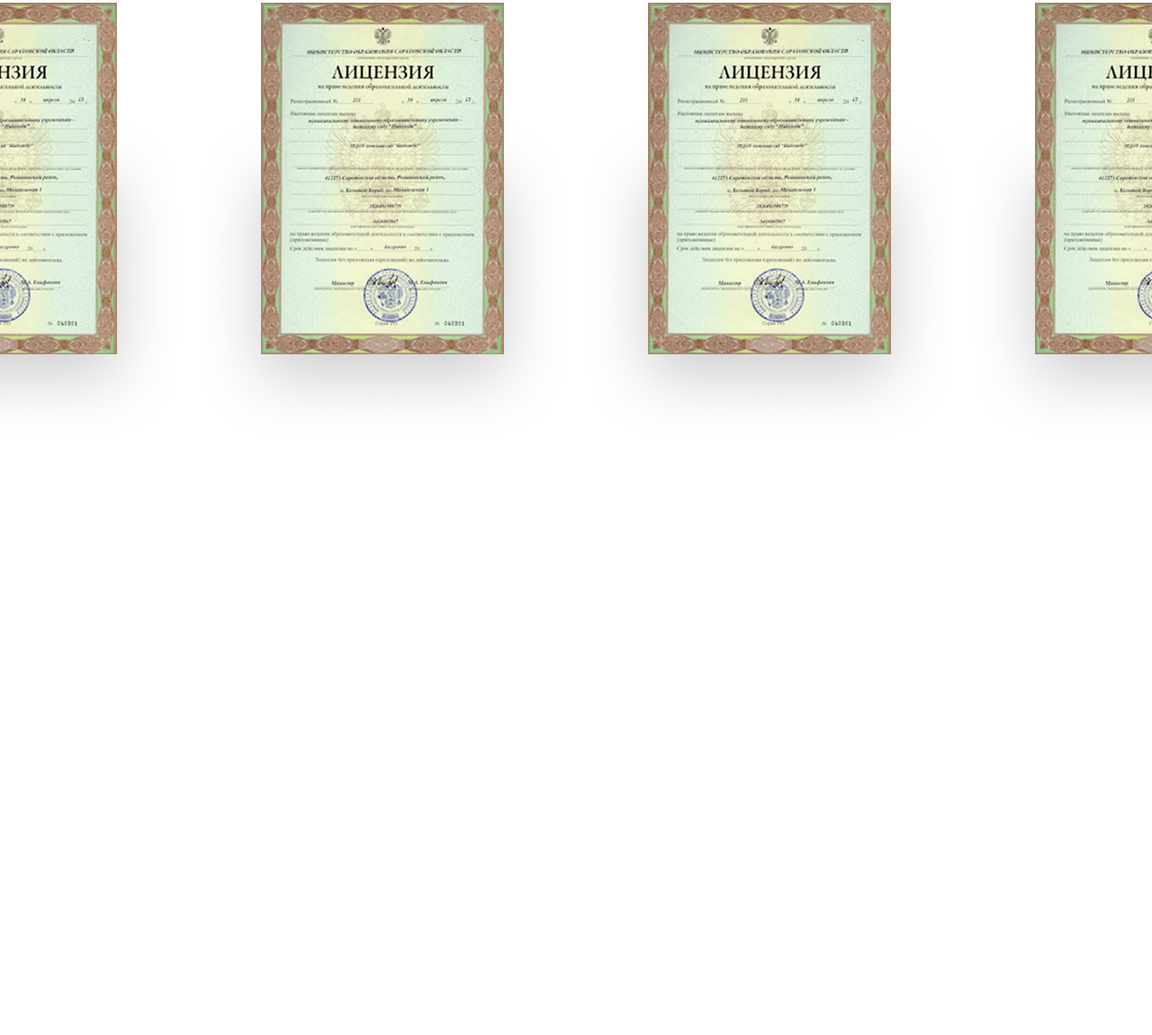
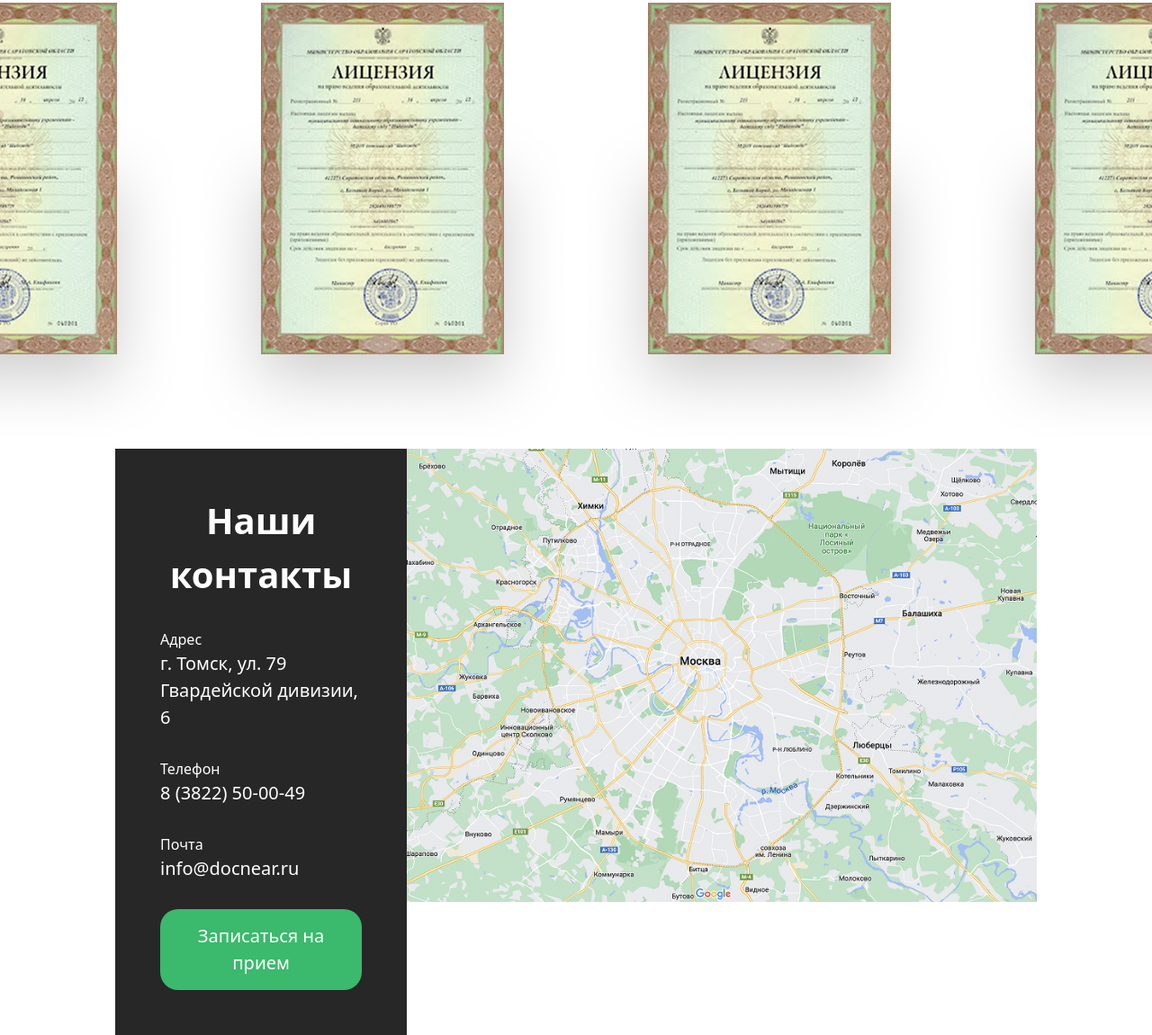
Before and after one commit to solopolo972-design/My-third-homework-in-git, a website: page src/index.html in a window 1280 px wide. Shown: the part 6957-8108 px from the top of the page at 90% size. Before the commit the page ends 7456 px from the top, so only its background shows below. Drawn offline with nearby package versions, Linux system fonts and the light colour scheme; files that its build step writes are made by us from their sources.

Commit message:
section 11 is ready

```diff
--- a/src/index.html
+++ b/src/index.html
@@ -208,5 +208,22 @@
             <img src="./1 (5).png" alt="">
         </div>
     </div>
+
+
+    <div class="flex w-[80%] m-auto justify-center">
+        <div class="p-[50px] bg-[#272727] text-[white] w-[35%]">
+            <h1 class="text-center text-[40px] font-bold mb-[30px]">Наши контакты</h1>
+            <p>Адрес</p>
+            <p class="text-[20px] mb-[30px]">г. Томск, ул. 79 Гвардейской дивизии, 6</p>
+            <p>Телефон</p>
+            <p class="text-[20px] mb-[30px]">8 (3822) 50-00-49</p>
+            <p>Почта</p>
+            <p class="text-[20px] mb-[30px]">info@docnear.ru</p>
+            <button class="p-[15px] bg-[#3BB96D] text-[white] text-[20px] rounded-[20px]">Записаться на прием</button>
+        </div>
+        <div>
+            <img src="./Rectangle 175.png" alt="">
+        </div>
+    </div>
 </body>
 </html>
```
Also changed, not shown: src/Rectangle 175.png (added).
